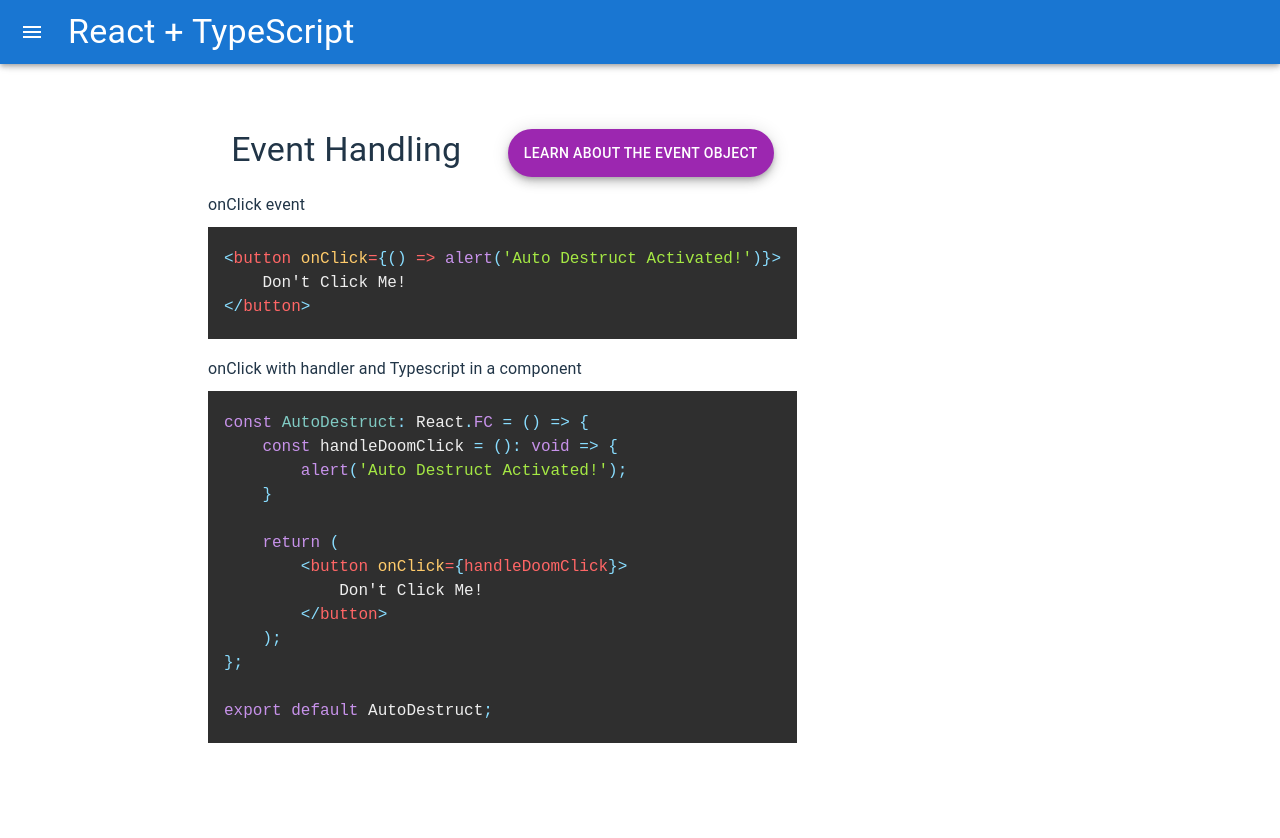
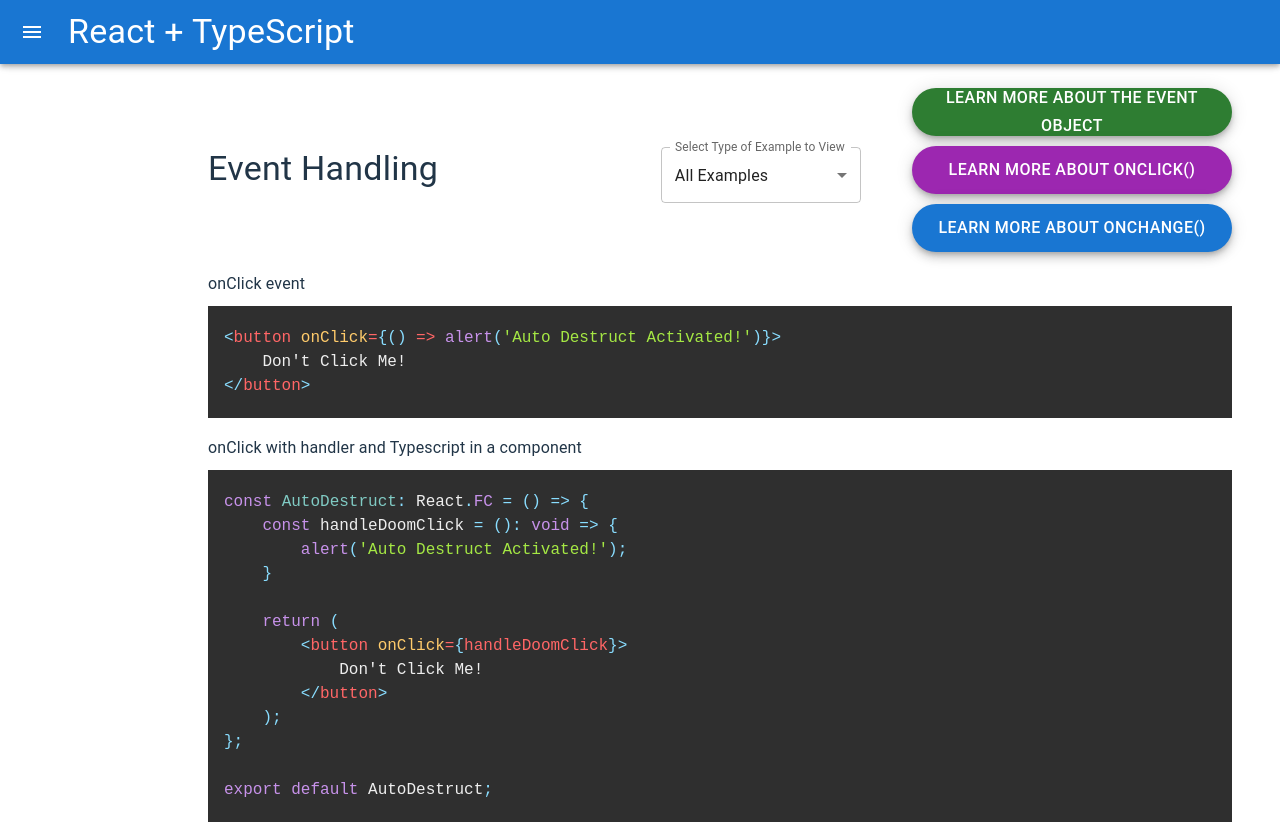
Before and after one commit to cjp0421/react-cheat-sheet, a React (Vite) app: page /event-handling in a window 1280 px wide. Before the commit the page ends 800 px from the top, so only its background shows below. Built offline with nearby package versions, Linux system fonts and the light colour scheme.

Commit message:
added functionality to use a dropdown to determine which of the examples the user wants to view, updated modal functionality to use the same handler to open various modals, updated the styles of the layout and the fab, started adding information about onClick and onChange

```diff
--- a/src/pages/EventHandlingPage.tsx
+++ b/src/pages/EventHandlingPage.tsx
@@ -1,4 +1,4 @@
-import { Box, Fab, Typography, useMediaQuery, useTheme } from '@mui/material';
+import { Box, Fab, FormControl, InputLabel, MenuItem, Select, SelectChangeEvent, Typography, useMediaQuery, useTheme } from '@mui/material';
 import { Prism as SyntaxHighlighter } from 'react-syntax-highlighter';
 import { materialDark } from 'react-syntax-highlighter/dist/esm/styles/prism'
 import ModalTemplate from './../components/Modal'
@@ -7,15 +7,80 @@ import { simpleOnClickExample, onClickExampleWithHandlerTypeScript } from './../
 import { useState } from 'react';
 
 const EventHandlingPage: React.FC = () => {
-    const [isModalOpen, setIsModalOpen] = useState(false);
+    const [isModalOpen, setIsModalOpen] = useState<string | null>(null);
+    const [selectedCategory, setSelectedCategory] = useState<string>('all');
+
     const theme = useTheme();
     const isSmallScreen = useMediaQuery(theme.breakpoints.down('md'));
+
+
+    const handleOpen = (modal: string) => {
+        setIsModalOpen(modal);
+    }
+
+    const handleClose = () => {
+        setIsModalOpen(null);
+    }
+
+    const handleCategoryChange = (event: SelectChangeEvent<string>) => {
+        setSelectedCategory(event.target.value)
+    }
+
+    const renderSelectedExamples = (): JSX.Element | null => {
+        if (selectedCategory === 'all') {
+            return (
+                <>
+                    <Typography variant='subtitle1' sx={{ pt: 1 }}>
+                        onClick event
+                    </Typography>
+                    <SyntaxHighlighter language='jsx' style={materialDark}>
+                        {simpleOnClickExample.trim()}
+                    </SyntaxHighlighter>
+                    <Typography variant='subtitle1' sx={{ pt: 1 }}>
+                        onClick with handler and Typescript in a component
+                    </Typography>
+                    <SyntaxHighlighter language='jsx' style={materialDark}>
+                        {onClickExampleWithHandlerTypeScript.trim()}
+                    </SyntaxHighlighter>
+                </>
+            );
+        }
+
+        if (selectedCategory === 'onClick') {
+            return (
+                <>
+                    <Typography variant='subtitle1' sx={{ pt: 1 }}>
+                        onClick event
+                    </Typography>
+                    <SyntaxHighlighter language='jsx' style={materialDark}>
+                        {simpleOnClickExample.trim()}
+                    </SyntaxHighlighter>
+                    <Typography variant='subtitle1' sx={{ pt: 1 }}>
+                        onClick with handler and Typescript in a component
+                    </Typography>
+                    <SyntaxHighlighter language='jsx' style={materialDark}>
+                        {onClickExampleWithHandlerTypeScript.trim()}
+                    </SyntaxHighlighter>
+                </>
+            );
+        }
+
+        if (selectedCategory === 'onChange') {
+            return (
+                <></>
+            )
+        }
+
+        return null;
+    }
+    console.log(isSmallScreen)
 
     return (
         <Box sx={{
             p: 1,
             pt: 11,
             maxWidth: `${isSmallScreen ? '97vw' : '80vw'}`,
+            width: '100%',
             display: 'flex',
             flexDirection: 'column',
             transition: 'max-width 0.3s'
@@ -23,36 +88,85 @@ const EventHandlingPage: React.FC = () => {
             <Box
                 sx={{
                     display: 'flex',
-                    justifyContent: 'space-around'
+                    justifyContent: 'space-around',
+                    width: '100%',
+                    alignItems: 'center'
                 }}
             >
-                <Typography variant='h4' gutterBottom>
+                <Typography variant='h4' gutterBottom sx={{ width: '45vw' }}>
                     Event Handling
                 </Typography>
-                <Fab
-                    variant='extended'
-                    color='secondary'
-                    onClick={() => setIsModalOpen(true)}
-                >Learn About the Event Object</Fab>
+                <FormControl sx={{ minWidth: 200, marginRight: '5%' }}>
+                    <InputLabel id="example-category-label">Select Type of Example to View</InputLabel>
+                    <Select
+                        labelId='example-category-label'
+                        value={selectedCategory}
+                        onChange={handleCategoryChange}
+                        label="Select Type of Example to View"
+                    >
+                        <MenuItem value="all">All Examples</MenuItem>
+                        <MenuItem value="onClick">onClick()</MenuItem>
+                        <MenuItem value='onChange'>onChange()</MenuItem>
+                    </Select>
+                </FormControl>
+                <Box sx={{ display: 'block' }}>
+                    <Fab
+                        variant='extended'
+                        color='success'
+                        onClick={() => handleOpen('eventObject')}
+                        sx={{
+                            width: `${isSmallScreen ? '15vw' : '25vw'}`,
+                            fontSize: `${isSmallScreen ? 'x-small' : 'medium'}`,
+                            p: 3,
+                            marginBottom: '10px'
+                        }}
+                    >
+                        {isSmallScreen ? 'Event Object' : 'Learn More About the Event Object'}
+                    </Fab>
+                    <br />
+                    <Fab
+                        variant='extended'
+                        color='secondary'
+                        onClick={() => handleOpen('onClick')}
+                        sx={{
+                            width: `${isSmallScreen ? '15vw' : '25vw'}`,
+                            fontSize: `${isSmallScreen ? 'x-small' : 'medium'}`,
+                            p: 3,
+                            marginBottom: '10px'
+                        }}
+                    >
+                        {isSmallScreen ? 'onClick()' : 'Learn More About onClick()'}
+                    </Fab>
+                    <br />
+                    <Fab
+                        variant='extended'
+                        color='primary'
+                        onClick={() => handleOpen('onChange')}
+                        sx={{
+                            width: `${isSmallScreen ? '15vw' : '25vw'}`,
+                            fontSize: `${isSmallScreen ? 'x-small' : 'medium'}`,
+                            p: 3,
+                            marginBottom: '10px'
+                        }}
+                    >
+                        {isSmallScreen ? 'onChange()' : 'Learn More About onChange()'}
+                    </Fab>
+                </Box>
             </Box>
-            <ModalTemplate onClose={() => setIsModalOpen(false)} open={isModalOpen} title='The Event Object'>
+
+            <ModalTemplate onClose={handleClose} open={isModalOpen === 'eventObject'} title='The Event Object'>
                 More about the event object:
                 If your function doesn't need to access the properties on the event object then you
                 don't need to pass the event object as a parameter to your event handler.
             </ModalTemplate>
-            <Box>
-                <Typography variant='subtitle1' sx={{ pt: 1 }}>
-                    onClick event
-                </Typography>
-                <SyntaxHighlighter language='jsx' style={materialDark}>
-                    {simpleOnClickExample.trim()}
-                </SyntaxHighlighter>
-                <Typography variant='subtitle1' sx={{ pt: 1 }}>
-                    onClick with handler and Typescript in a component
-                </Typography>
-                <SyntaxHighlighter language='jsx' style={materialDark}>
-                    {onClickExampleWithHandlerTypeScript.trim()}
-                </SyntaxHighlighter>
+            <ModalTemplate onClose={handleClose} open={isModalOpen === 'onClick'} title='onClick'>
+                More about onClick
+            </ModalTemplate>
+            <ModalTemplate onClose={handleClose} open={isModalOpen === 'onChange'} title='onChange'>
+                More about onChange
+            </ModalTemplate>
+            <Box sx={{ width: '100%' }}>
+                {renderSelectedExamples()}
             </Box>
         </Box>
 
```
